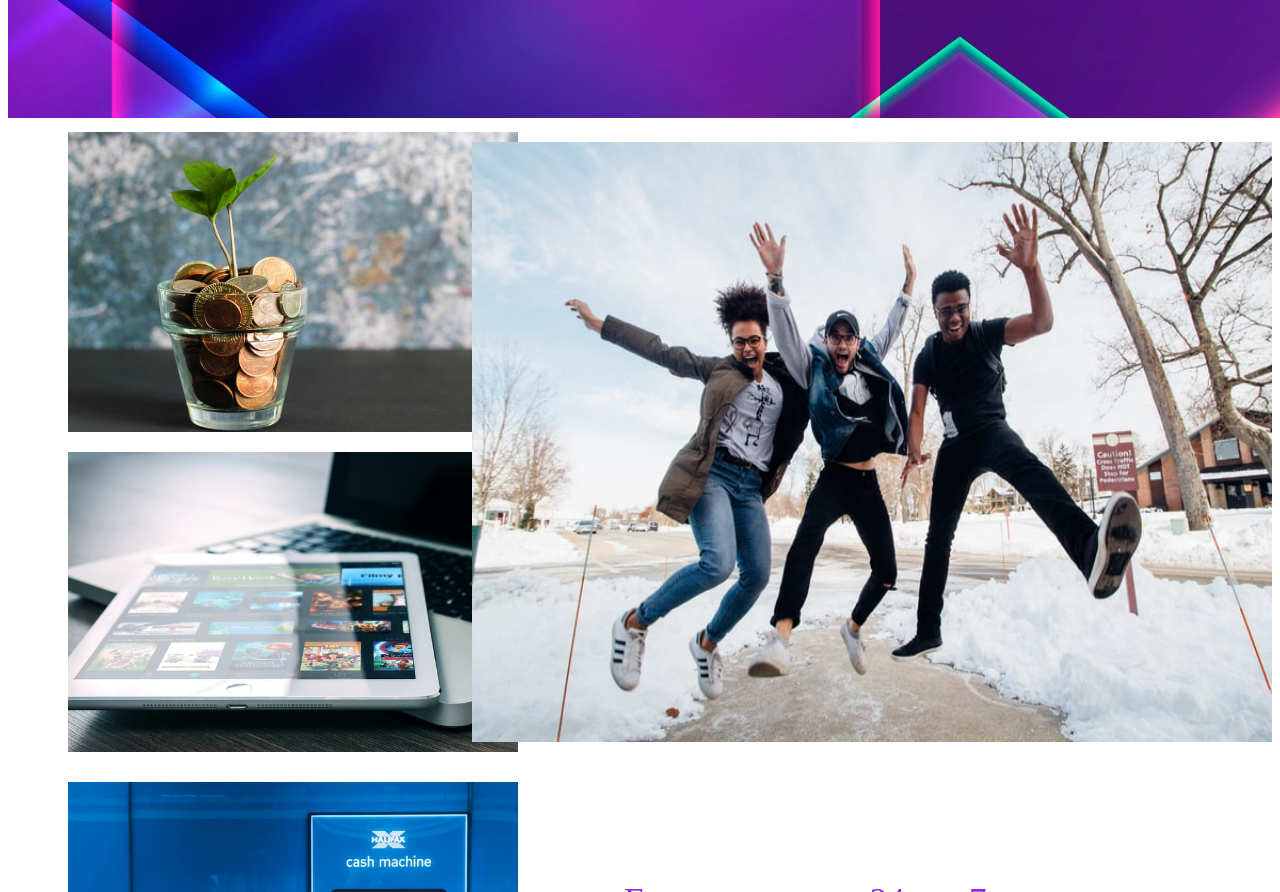
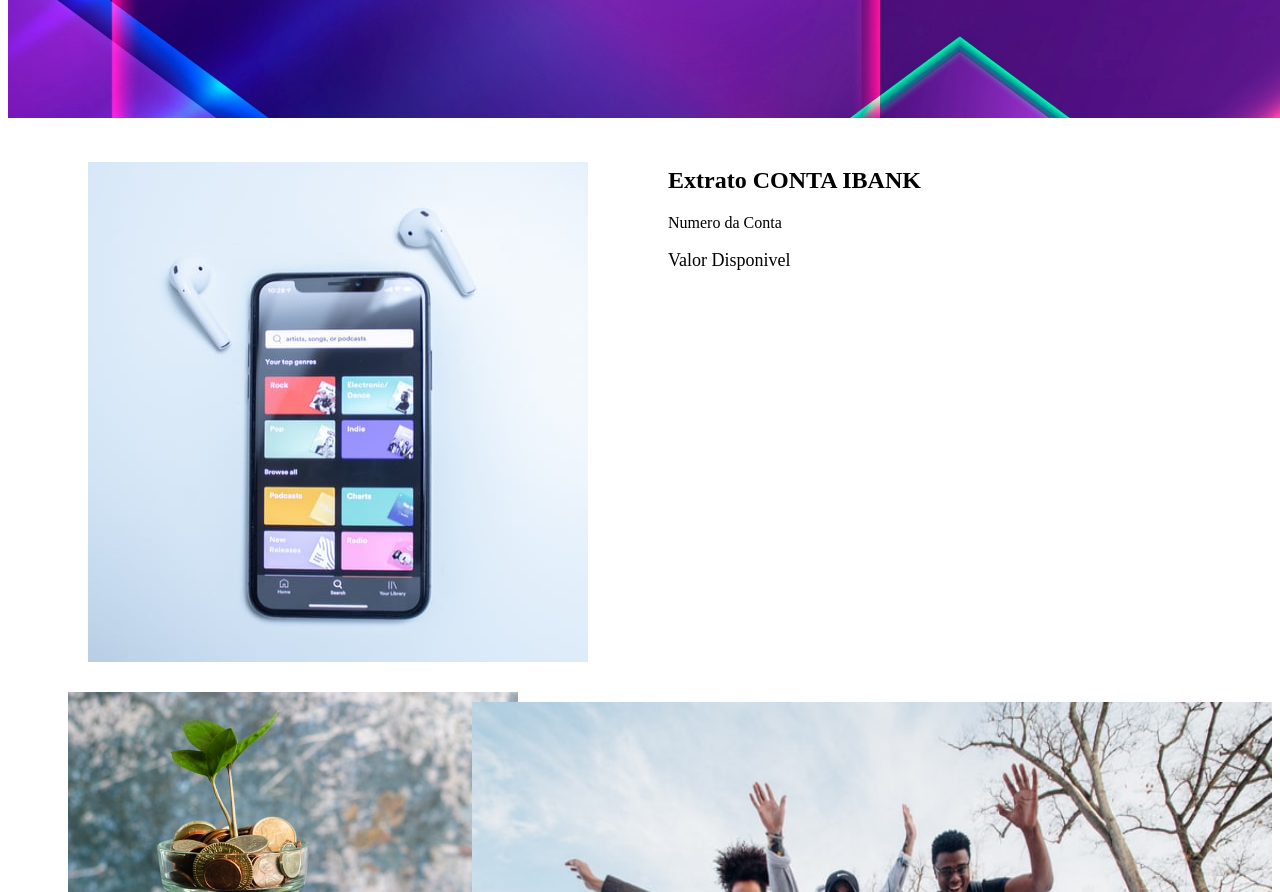
Before and after one commit to simone-art/projeto-ibank, an Angular app: page /extrato in a window 1280 px wide. Before the commit this address led to /. Shown: the part 440-1332 px from the top of the page. Built offline with nearby package versions, Linux system fonts and the light colour scheme.

Commit message:
Adicao da tela de extrato ao projeto

```diff
--- a/src/app/app.module.ts
+++ b/src/app/app.module.ts
@@ -10,6 +10,7 @@ import { LoginComponent } from './login/login.component';
 import { HomeComponent } from './home/home.component';
 import { ContainerImagemsComponent } from './container-imagems/container-imagems.component';
 import { ContainerImagensDosComponent } from './container-imagens-dos/container-imagens-dos.component';
+import { ExtratoComponent } from './extrato/extrato.component';
 
 
 @NgModule({
@@ -20,7 +21,8 @@ import { ContainerImagensDosComponent } from './container-imagens-dos/container-
     LoginComponent,
     HomeComponent,
     ContainerImagemsComponent,
-    ContainerImagensDosComponent
+    ContainerImagensDosComponent,
+    ExtratoComponent
   ],
   imports: [
     BrowserModule,
--- /dev/null
+++ b/src/app/extrato/extrato.component.css
@@ -0,0 +1,34 @@
+body {
+    margin: 0 auto;
+}
+
+.tela-login{
+    display: flex;
+    flex-direction: row;
+}
+
+.celular{
+width: 500px;
+height: 500px;
+margin-left: 80px;
+margin-top: 30px;
+margin-bottom: 30px;
+}
+
+.usuario-login {
+    margin-top: 15px;
+    margin-left: 80px;
+}
+
+.texto-usuario-login {
+    font-size: 18px;
+}
+
+.btn-logar{
+    width: 200px;
+    height: 40px;
+    background-color: blueviolet;
+    color: white;
+    border-radius: 20px;
+    margin-left: 30px;
+}
--- /dev/null
+++ b/src/app/extrato/extrato.component.html
@@ -0,0 +1,11 @@
+<section class="login">
+    <div class="tela-login">
+        <img src="../../assets/images/celular2.jpg" class="celular" alt="">
+        <div class="usuario-login">
+        <h1>Extrato CONTA IBANK</h1>
+        <p>Numero da Conta</p>
+        <p class="texto-usuario-login">Valor Disponivel</p>
+        </div>
+    </div>
+
+</section>
--- /dev/null
+++ b/src/app/extrato/extrato.component.ts
@@ -0,0 +1,15 @@
+import { Component, OnInit } from '@angular/core';
+
+@Component({
+  selector: 'app-extrato',
+  templateUrl: './extrato.component.html',
+  styleUrls: ['./extrato.component.css']
+})
+export class ExtratoComponent implements OnInit {
+
+  constructor() { }
+
+  ngOnInit(): void {
+  }
+
+}
```
Also changed, not shown: src/app/app-routing.module.ts (+5 -2 lines), 1 other file (tests, documents, lock files or other folders).
